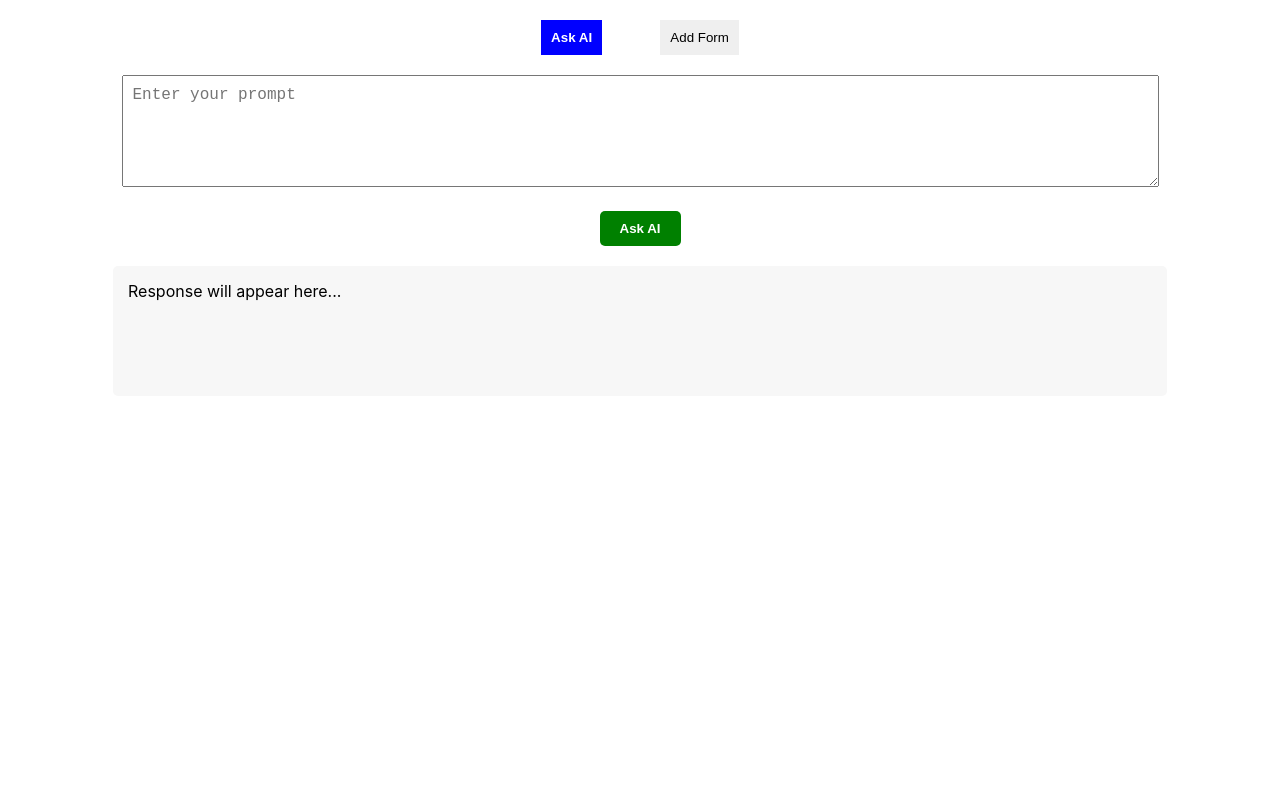
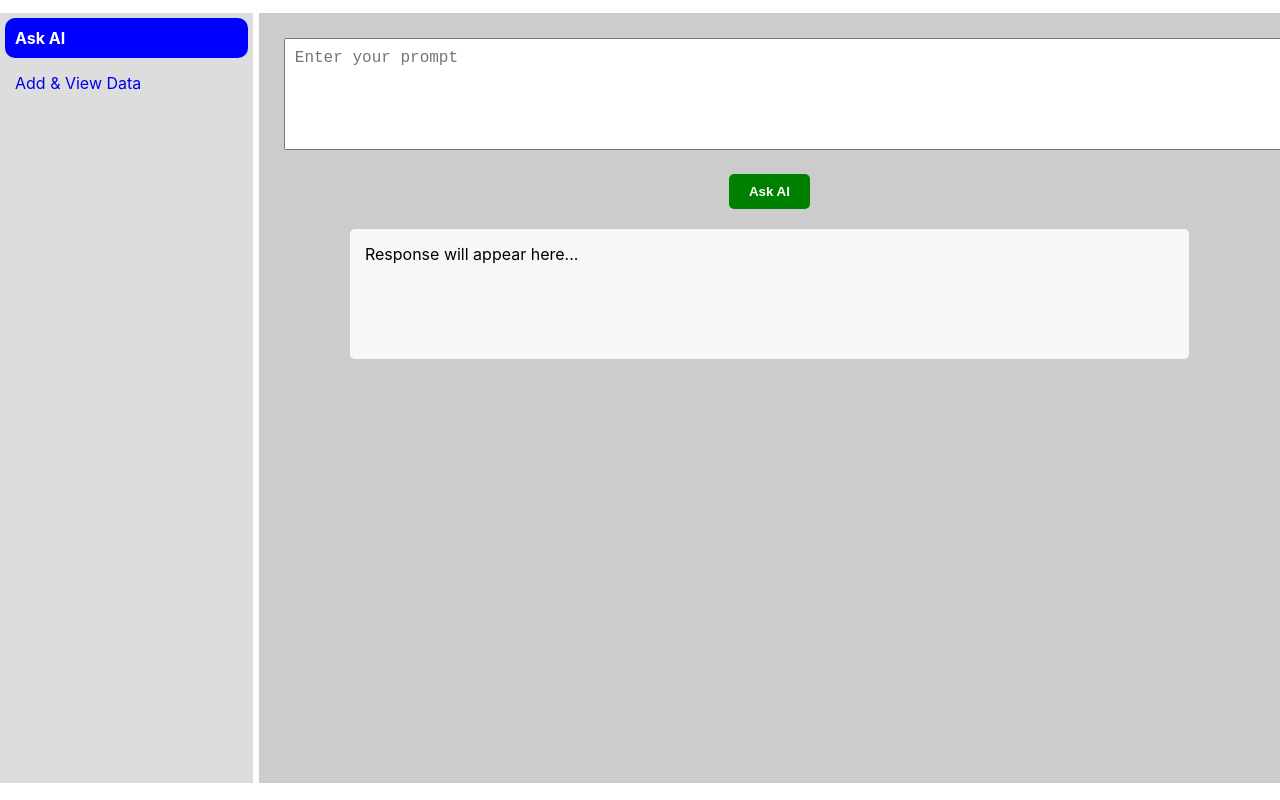
Before and after one commit to Premchand2597/AI_with_Spring_AI, a React (Create React App) app: page / in a window 1280 px wide. Built offline with nearby package versions, Linux system fonts and the light colour scheme.

Commit message:
Added navbar to traverse for different component

```diff
--- a/package.json
+++ b/package.json
@@ -9,6 +9,7 @@
     "@testing-library/user-event": "^13.5.0",
     "react": "^19.2.0",
     "react-dom": "^19.2.0",
+    "react-router-dom": "^7.9.4",
     "react-scripts": "5.0.1",
     "web-vitals": "^2.1.4"
   },
--- a/src/App.css
+++ b/src/App.css
@@ -36,3 +36,18 @@
     transform: rotate(360deg);
   }
 }
+
+.nav-list li:hover {
+  background-color: blue;
+}
+
+.nav-list li:hover a {
+  color: #fff;
+  font-weight: bold;
+}
+
+.active{
+  background-color: blue;
+  color: #fff;
+  font-weight: bold;
+}
--- a/src/App.js
+++ b/src/App.js
@@ -1,10 +1,27 @@
 import './App.css';
+import Add_data from './components/Add_Data';
 import Button from './components/Button';
+import Chat_AI from './components/Chat_AI';
+import Menu from './components/Menu';
+import {BrowserRouter as Router, Routes, Route} from 'react-router-dom';
 
 function App() {
   return (
     <div className="App">
-      <Button/>
+      <Router>
+          <div style={{width: "100%", height: "95vh", margin: "1% auto", display: "flex",
+          justifyContent: "space-between", gap: "5px"}}>
+            <div style={{width: "19%", height: "100%", overflow: "auto", background: "#ddd", padding: "5px"}}>
+                <Menu/>
+            </div>
+            <div style={{width: "79%", height: "100%", overflow: "auto", background: "#ccc", padding: "5px"}}>
+              <Routes>
+                <Route path='/' element={<Chat_AI/>} exact />
+                <Route path='/addData' element={<Add_data/>} exact />
+              </Routes>
+            </div>
+        </div>
+      </Router>
     </div>
   );
 }
--- /dev/null
+++ b/src/components/Menu.js
@@ -0,0 +1,34 @@
+import React, { useState } from "react";
+import { Link } from "react-router-dom";
+
+const Menu = () =>{
+
+    const [activeButtons, setActiveButtons] = useState('ask-ai');
+
+        function handleActiveButton(buttonType){
+            setActiveButtons(buttonType);
+        }
+
+    return(
+        <ul className="nav-list" style={{listStyle: "none", textAlign: "left", margin: "0", padding: "0"}}>
+            <li className={activeButtons === 'ask-ai' ? 'active' : ''}
+            style={{padding: "10px", cursor: "Pointer", borderRadius: "10px"}}>
+                <Link className={activeButtons === 'ask-ai' ? 'active' : ''}
+                        onClick={()=>handleActiveButton('ask-ai')}
+                        style={{textDecoration: "none"}} to="/">
+                    Ask AI
+                </Link>
+            </li>
+            <li className={activeButtons === 'add-data' ? 'active' : ''}
+            style={{padding: "10px", cursor: "Pointer", marginTop: "5px", borderRadius: "10px"}}>
+                <Link className={activeButtons === 'add-data' ? 'active' : ''}
+                        onClick={()=>handleActiveButton('add-data')}
+                        style={{textDecoration: "none"}} to="/addData">
+                    Add &amp; View Data
+                </Link>
+            </li>
+        </ul>
+    );
+}
+
+export default Menu;
```
Also changed, not shown: 1 other file (tests, documents, lock files or other folders).
